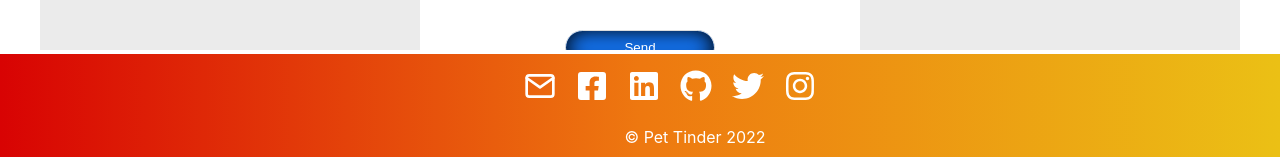
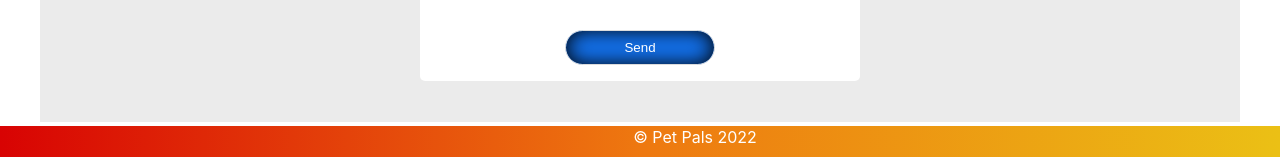
Before and after one commit to chrislee-webdev/pet-tinder, a React (Create React App) app in the folder client/: page /contact in a window 1280 px wide. Shown: the part 643-800 px from the top of the page. Built offline with nearby package versions, Linux system fonts and the light colour scheme.

Commit message:
removed social media links that led to a programmers personal social media

```diff
--- a/client/src/components/Footer/index.js
+++ b/client/src/components/Footer/index.js
@@ -12,21 +12,21 @@
 // export default Footer
 
 import React from "react";
-import { FiMail } from "react-icons/fi";
-import {
-  FaFacebookSquare,
-  FaLinkedin,
-  FaGithub,
-  FaTwitter,
-  FaInstagram,
-} from "react-icons/fa";
+// import { FiMail } from "react-icons/fi";
+// import {
+//   FaFacebookSquare,
+//   FaLinkedin,
+//   FaGithub,
+//   FaTwitter,
+//   FaInstagram,
+// } from "react-icons/fa";
 import "../../styles/Footer.css";
 
 function Footer() {
   return (
     <div className="footer-div">
       <footer>
-        <ul id="contacts" class="social-media-icons">
+        {/* <ul id="contacts" class="social-media-icons">
           <li>
             <a
               href="mailto:emandaabyou@gmail.com?subject=Mail from Our Site"
@@ -93,7 +93,7 @@ function Footer() {
               </li>
             </a>
           </li>
-        </ul>
+        </ul> */}
 
         <div class="copyright">
           <a
@@ -101,7 +101,7 @@ function Footer() {
             target="_blank"
             rel="noopener noreferrer"
           >
-            <section>&copy; Pet Tinder 2022</section>
+            <section>&copy; Pet Pals 2022</section>
           </a>
         </div>
       </footer>
```
